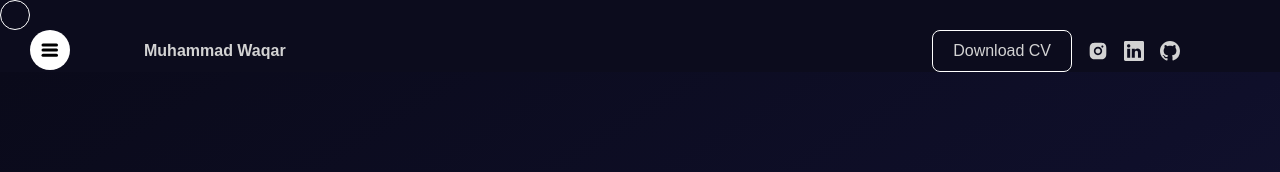
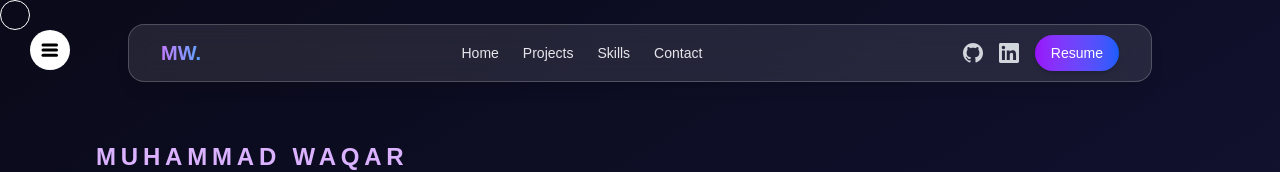
Before and after one commit to MuhammadWaqar7615/Portfolio, a React (Vite) app: page / in a window 1280 px wide. Shown: the top 172 px of the page. Built offline with nearby package versions, Linux system fonts and the light colour scheme.

Commit message:
refactor Navbar component for improved layout and navigation functionality

```diff
--- a/src/Components/navbar/Navbar.jsx
+++ b/src/Components/navbar/Navbar.jsx
@@ -1,49 +1,100 @@
-import './navbar.scss'
-import { BsGithub, BsLinkedin } from 'react-icons/bs';
-import { motion } from "framer-motion"
-import { RiInstagramFill } from "react-icons/ri";
-import { Link } from 'react-router-dom';
-import { FaFileDownload } from 'react-icons/fa';
+import { Link, useNavigate } from "react-router-dom";
+import { motion } from "motion/react";
 
 export default function Navbar() {
+  const navigate = useNavigate();
+
+  const scrollToSection = (sectionId) => {
+    // If we're not on home page, go home first then scroll
+    if (window.location.pathname !== "/") {
+      navigate("/");
+      setTimeout(() => {
+        const element = document.getElementById(sectionId);
+        if (element) element.scrollIntoView({ behavior: "smooth" });
+      }, 100);
+    } else {
+      const element = document.getElementById(sectionId);
+      if (element) element.scrollIntoView({ behavior: "smooth" });
+    }
+  };
+
   return (
-    <div className='navbar box-border'>
-      <div className="wrapper flex justify-between items-center pt-[18px] md:pt-[30px] px-8 md:px-[100px]">
-        <motion.span
-          className='cursor-default ml-11 '
-          initial={{ opacity: 0, scale: 0.5 }}
-          animate={{ opacity: 1, scale: 1 }}
-          transition={{ duration: 0.5 }}
+    <div className="fixed left-1/2 top-6 z-50 w-[90%] max-w-5xl -translate-x-1/2">
+      <nav className="rounded-2xl bg-white/10 backdrop-blur-md border border-white/20 shadow-lg">
+        <div className="flex h-14 items-center justify-between px-6 md:px-8">
+          <Link to="/" className="interactive text-xl font-bold bg-gradient-to-r from-purple-400 to-blue-400 bg-clip-text text-transparent">
+            MW.
+          </Link>
+
+          <div className="hidden md:flex items-center gap-6">
+            <Link to="/" className="nav-link text-sm font-medium text-gray-200 transition-colors hover:text-white">
+              Home
+            </Link>
+            <button
+              onClick={() => scrollToSection("Projects")}
+              className="nav-link text-sm font-medium text-gray-200 transition-colors hover:text-white"
             >
-          Muhammad Waqar
-        </motion.span>
+              Projects
+            </button>
+            <button
+              onClick={() => scrollToSection("Skills")}
+              className="nav-link text-sm font-medium text-gray-200 transition-colors hover:text-white"
+            >
+              Skills
+            </button>
+            <button
+              onClick={() => scrollToSection("Contact")}
+              className="nav-link text-sm font-medium text-gray-200 transition-colors hover:text-white"
+            >
+              Contact
+            </button>
+          </div>
 
-        <div className='download-icon'>
-          <a href="/resume" className="my-5 flex">
-            <FaFileDownload className='text-[#D3D3D3] text-xl cursor-pointer hover:text-white transition-all duration-150' />
-            Download
+          <div className="hidden md:flex items-center gap-4">
+            <motion.a
+              href="https://github.com/MuhammadWaqar7615/"
+              target="_blank"
+              rel="noopener noreferrer"
+              className="social-icon text-gray-300 hover:text-white transition-colors"
+              whileHover={{ scale: 1.1 }}
+            >
+              <svg className="h-5 w-5" fill="currentColor" viewBox="0 0 24 24">
+                <path d="M12 0C5.37 0 0 5.37 0 12c0 5.3 3.438 9.8 8.205 11.387.6.113.82-.26.82-.58 0-.287-.01-1.05-.015-2.06-3.338.726-4.042-1.61-4.042-1.61-.546-1.39-1.335-1.76-1.335-1.76-1.09-.746.082-.73.082-.73 1.205.085 1.84 1.237 1.84 1.237 1.07 1.834 2.807 1.304 3.492.997.108-.775.418-1.305.762-1.605-2.665-.3-5.466-1.332-5.466-5.93 0-1.31.468-2.38 1.235-3.22-.123-.3-.535-1.52.117-3.16 0 0 1.008-.322 3.3 1.23.96-.267 1.98-.4 3-.405 1.02.005 2.04.138 3 .405 2.29-1.552 3.297-1.23 3.297-1.23.653 1.64.24 2.86.118 3.16.768.84 1.233 1.91 1.233 3.22 0 4.61-2.804 5.62-5.476 5.92.43.37.824 1.102.824 2.22 0 1.602-.015 2.894-.015 3.287 0 .322.216.698.83.578C20.565 21.795 24 17.3 24 12c0-6.63-5.37-12-12-12z" />
+              </svg>
+            </motion.a>
+            <motion.a
+              href="https://www.linkedin.com/in/muhammadwaqar7615/"
+              target="_blank"
+              rel="noopener noreferrer"
+              className="social-icon text-gray-300 hover:text-white transition-colors"
+              whileHover={{ scale: 1.1 }}
+            >
+              <svg className="h-5 w-5" fill="currentColor" viewBox="0 0 24 24">
+                <path d="M20.447 20.452h-3.554v-5.569c0-1.328-.027-3.037-1.852-3.037-1.853 0-2.136 1.445-2.136 2.939v5.667H9.351V9h3.414v1.561h.046c.477-.9 1.637-1.85 3.37-1.85 3.601 0 4.267 2.37 4.267 5.455v6.286zM5.337 7.433c-1.144 0-2.063-.926-2.063-2.065 0-1.138.92-2.063 2.063-2.063 1.14 0 2.064.925 2.064 2.063 0 1.139-.925 2.065-2.064 2.065zm1.782 13.019H3.555V9h3.564v11.452zM22.225 0H1.771C.792 0 0 .774 0 1.729v20.542C0 23.227.792 24 1.771 24h20.454c.979 0 1.771-.773 1.771-1.729V1.729C24 .774 23.227 0 22.225 0z" />
+              </svg>
+            </motion.a>
+            <a
+              href="/resume.pdf"
+              download
+              className="interactive rounded-full bg-gradient-to-r from-purple-600 to-blue-600 px-4 py-2 text-sm font-medium text-white shadow-md hover:shadow-lg transition-all"
+            >
+              Resume
             </a>
           </div>
 
-        {/* Desktop social links (hidden on mobile) */}
-        <motion.div
-          className="social flex gap-4 items-center"
-          initial={{ opacity: 0, scale: 0.5 }}
-          animate={{ opacity: 1, scale: 1 }}
-          transition={{ duration: 0.5 }}
+          <div className="block md:hidden">
+            <a
+              href="/resume.pdf"
+              download
+              className="interactive rounded-full bg-gradient-to-r from-purple-600 to-blue-600 p-2 text-white"
             >
-          <Link to="/resume" className='border border-white leading-10 px-5 rounded-lg hover:bg-white hover:text-black transition-all duration-150'>Download CV</Link>
-          <a href="https://www.instagram.com/itx_awaara1/">
-            <RiInstagramFill className='text-[#D3D3D3] text-xl cursor-pointer hover:text-white transition-all duration-150' />
+              <svg className="h-5 w-5" fill="none" stroke="currentColor" viewBox="0 0 24 24">
+                <path strokeLinecap="round" strokeLinejoin="round" strokeWidth={2} d="M4 16v1a3 3 0 003 3h10a3 3 0 003-3v-1m-4-4l-4 4m0 0l-4-4m4 4V4" />
+              </svg>
             </a>
-          <a href="https://www.linkedin.com/in/muhammad-waqar-profile1265">
-            <BsLinkedin className='text-[#D3D3D3] text-xl cursor-pointer hover:text-white transition-all duration-150' />
-          </a>
-          <a href="https://github.com/MuhammadWaqar7615">
-            <BsGithub className='text-[#D3D3D3] text-xl cursor-pointer hover:text-white transition-all duration-150' />
-          </a>
-        </motion.div>
           </div>
+        </div>
+      </nav>
     </div>
   );
 }
```
Lines whose indentation alone changed are shown as unchanged.
